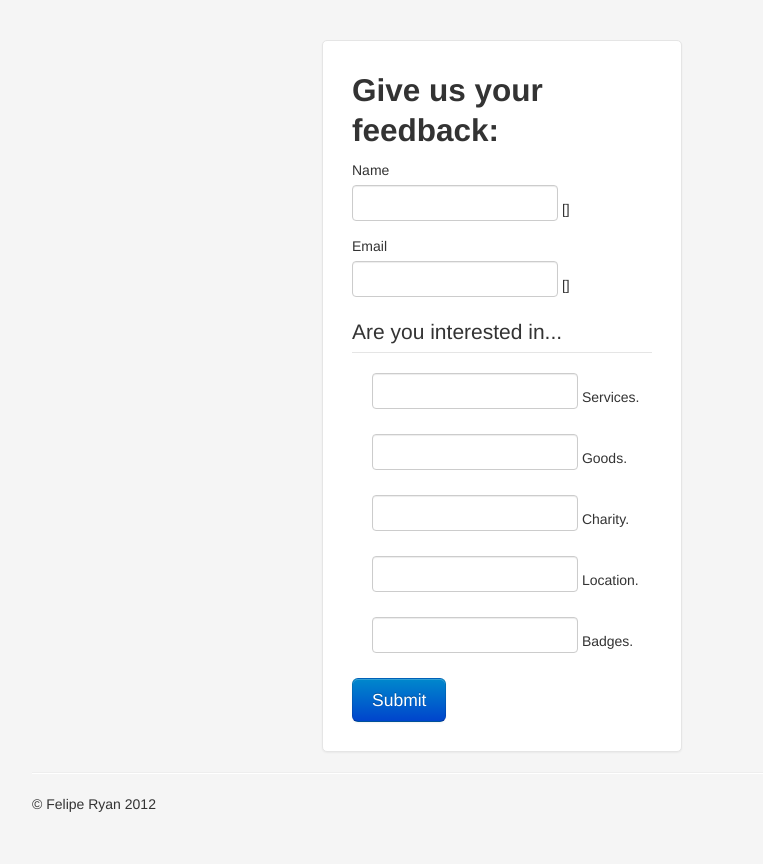
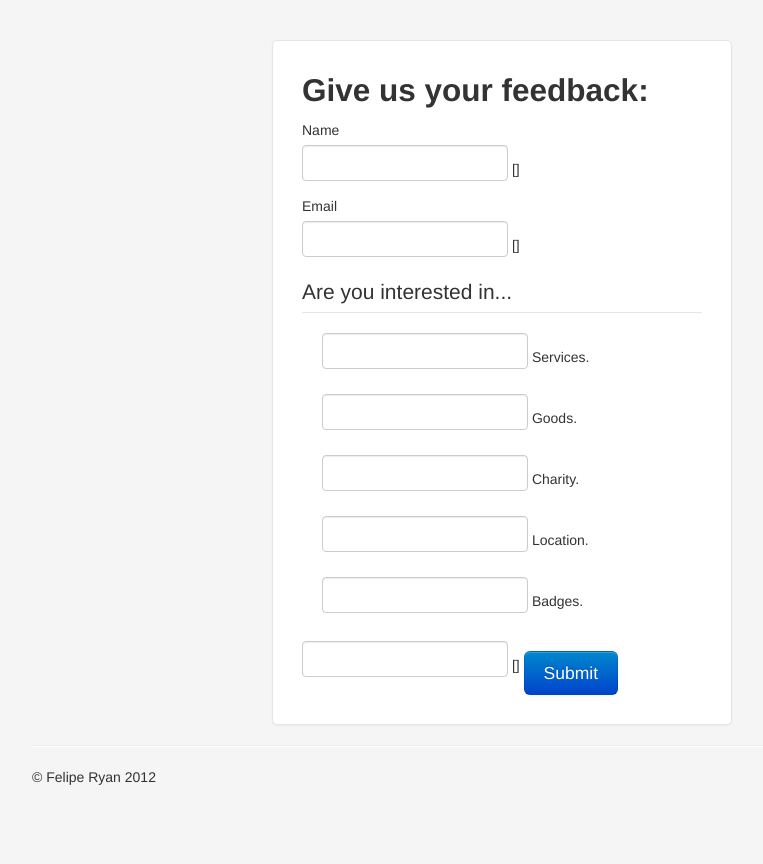
Before and after one commit to feliperyan/heroku_mvp, a Django app: template templates/index.html in a window 1280 px wide. Shown: the whole page, without its empty margins (138-901 px from the left). After the commit the page ends 785 px from the top, so only its background shows below. Run offline with Django 3.2, Linux system fonts and the light colour scheme; the template is opened without the code that fills it, so the values that code supplies are empty, except form fields; tables that the repository leaves empty hold one stand-in row (values such as "Sample post"); form fields are guessed from the names that the template uses; parts of the project's set-up code (start-up, migrations or seed data) failed here and were passed over; some libraries are stand-ins or nearby versions.

Commit message:
added recaptcha to feedback form

```diff
--- a/hello/settings.py
+++ b/hello/settings.py
@@ -6,6 +6,8 @@ import gunicorn
 PROJECT_PATH = os.path.dirname(os.path.realpath(__file__))
 TEMPLATES_PATH = os.path.join(PROJECT_PATH, '../templates')
 
+RECAPTCHA_PUBLIC_KEY = '6Lei79kSAAAAAAo407s2NEJZuxXwow7KVMcvyiF3'
+RECAPTCHA_PRIVATE_KEY = '6Lei79kSAAAAAKVZG5UD3275rypaH2Q64RZx0DSY'
 
 DEBUG = True
 TEMPLATE_DEBUG = DEBUG
@@ -140,6 +142,7 @@ INSTALLED_APPS = (
     'gunicorn',
     'hello_app',
     'floppyforms',
+    'captcha',
 
 )
 
--- a/hello_app/forms.py
+++ b/hello_app/forms.py
@@ -1,5 +1,5 @@
 import floppyforms as forms
-
+from captcha.fields import ReCaptchaField
 
 class FeedbackForm(forms.Form):
 
@@ -17,3 +17,5 @@ class FeedbackForm(forms.Form):
     wantsBadges = forms.BooleanField(required=False, label='Are you interested in badges?')
 
     comments = forms.CharField(widget=forms.Textarea(attrs={'rows':3, 'cols':60}), required=False)
+
+    captcha = ReCaptchaField(attrs={'theme' : 'white'})
--- a/requirements.txt
+++ b/requirements.txt
@@ -1,7 +1,9 @@
 Django==1.4.2
 PIL==1.1.7
 dj-database-url==0.2.1
+django-crispy-forms==1.2.2
 django-floppyforms==1.0
+django-recaptcha==0.0.5
 gunicorn==0.15.0
 psycopg2==2.4.5
 wsgiref==0.1.2
--- a/templates/index.html
+++ b/templates/index.html
@@ -20,7 +20,7 @@
     }
 
     .form-signin {
-        max-width: 300px;
+        max-width: 400px;
         padding: 19px 29px 29px;
         margin: 0 auto 20px;
         background-color: #fff;
@@ -79,7 +79,10 @@
             </label>
         </fieldset>
 
-        <input type="submit" value="Submit" class="btn btn-large btn-primary" />
+        {{ form.captcha }}
+        {{ form.captcha.errors }}
+
+        <input type="submit" value="Submit" class="btn btn-large btn-primary" style="margin-top: 10pt;" />
     </form>
 
 
```
